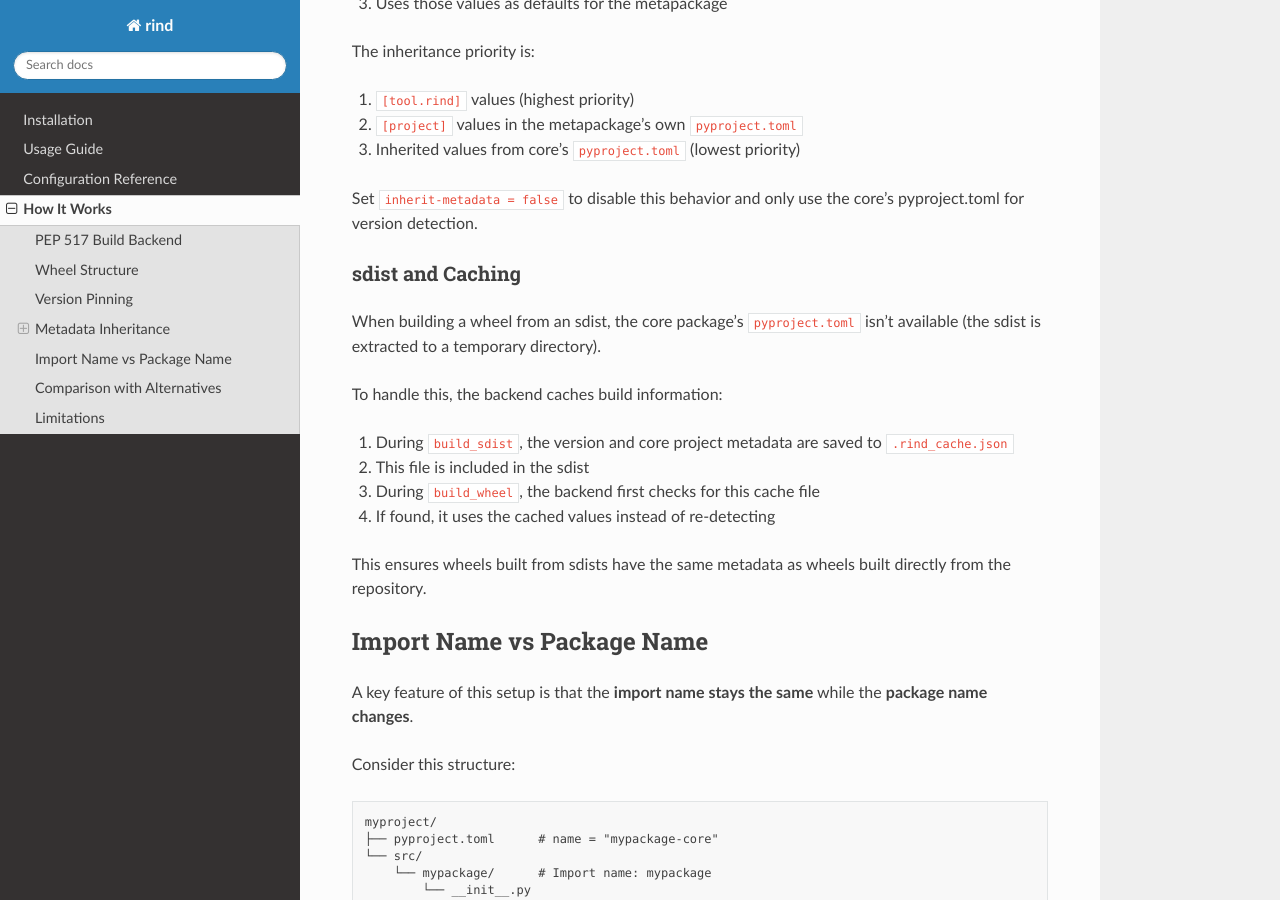
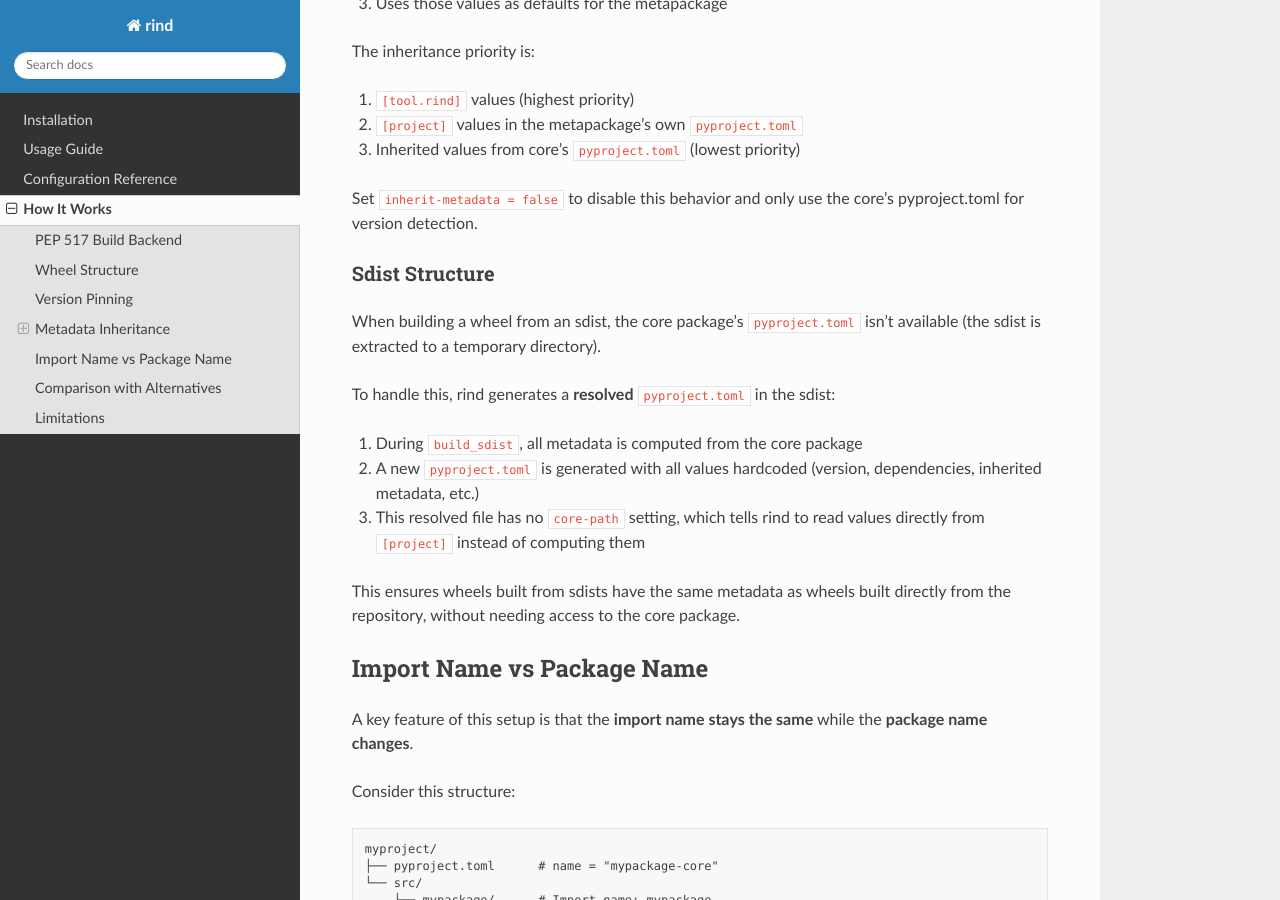
Before and after one commit to astrofrog/rind, a Sphinx documentation site: the page built from docs/how-it-works.rst, in a window 1280 px wide and 900 px high, scrolled down 2025 px. Built offline with Sphinx 7.4.7 and the Read the Docs theme 3.1.0, drawn with Linux system fonts in a browser that asks for light colours.

Commit message:
Update docs

```diff
--- a/docs/configuration.rst
+++ b/docs/configuration.rst
@@ -69,8 +69,8 @@ following fields are inherited (unless overridden):
 
 .. note::
 
-   The inherited metadata is cached in the sdist, so wheels can be built from
-   the sdist without access to the core package's ``pyproject.toml``.
+   The inherited metadata is resolved and stored in the sdist's ``pyproject.toml``,
+   so wheels can be built from the sdist without access to the core package.
 
 Dependency Options
 ------------------
--- a/docs/how-it-works.rst
+++ b/docs/how-it-works.rst
@@ -104,22 +104,22 @@ The inheritance priority is:
 Set ``inherit-metadata = false`` to disable this behavior and only use the
 core's pyproject.toml for version detection.
 
-sdist and Caching
-~~~~~~~~~~~~~~~~~
+Sdist Structure
+~~~~~~~~~~~~~~~
 
 When building a wheel from an sdist, the core package's ``pyproject.toml`` isn't
 available (the sdist is extracted to a temporary directory).
 
-To handle this, the backend caches build information:
+To handle this, rind generates a **resolved** ``pyproject.toml`` in the sdist:
 
-1. During ``build_sdist``, the version and core project metadata are saved to
-   ``.rind_cache.json``
-2. This file is included in the sdist
-3. During ``build_wheel``, the backend first checks for this cache file
-4. If found, it uses the cached values instead of re-detecting
+1. During ``build_sdist``, all metadata is computed from the core package
+2. A new ``pyproject.toml`` is generated with all values hardcoded (version,
+   dependencies, inherited metadata, etc.)
+3. This resolved file has no ``core-path`` setting, which tells rind to read
+   values directly from ``[project]`` instead of computing them
 
 This ensures wheels built from sdists have the same metadata as wheels built
-directly from the repository.
+directly from the repository, without needing access to the core package.
 
 Import Name vs Package Name
 ---------------------------
```
Also changed, not shown: 1 other file.
